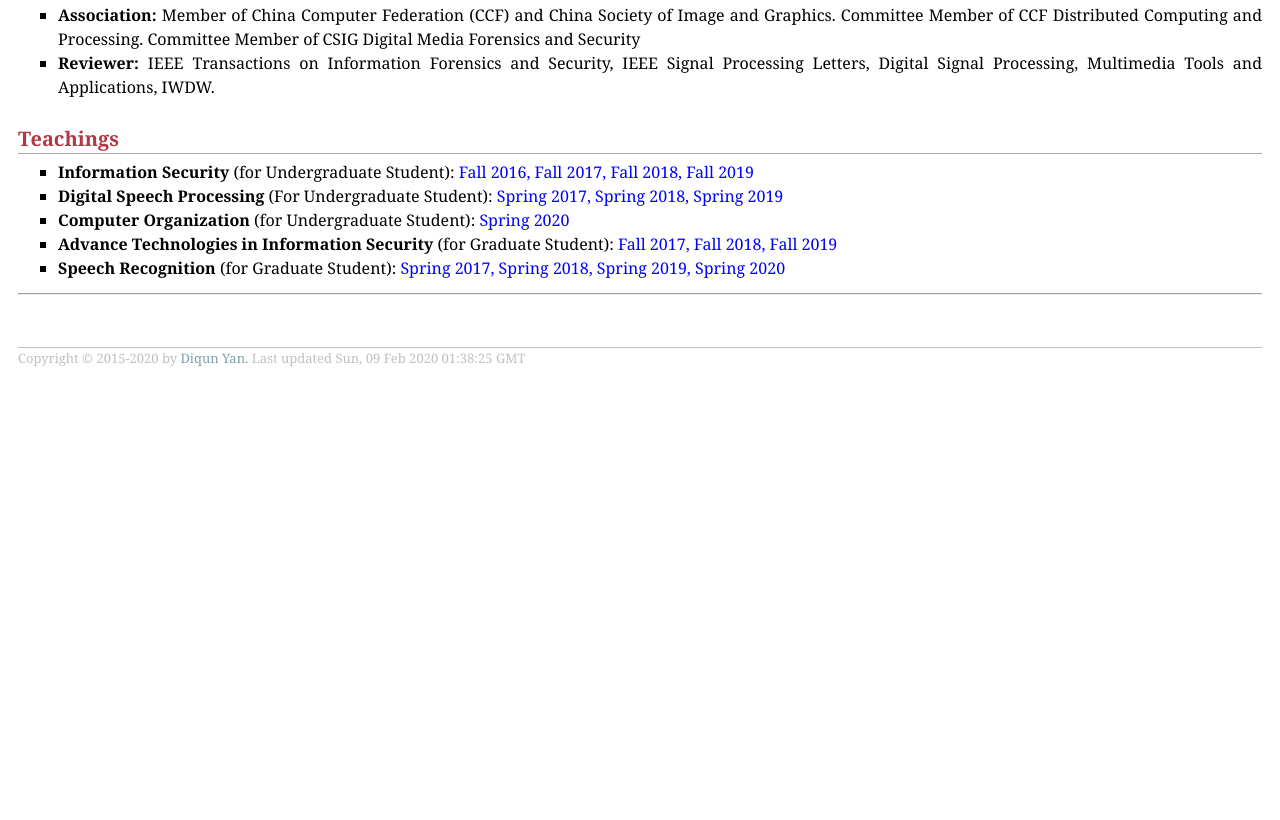
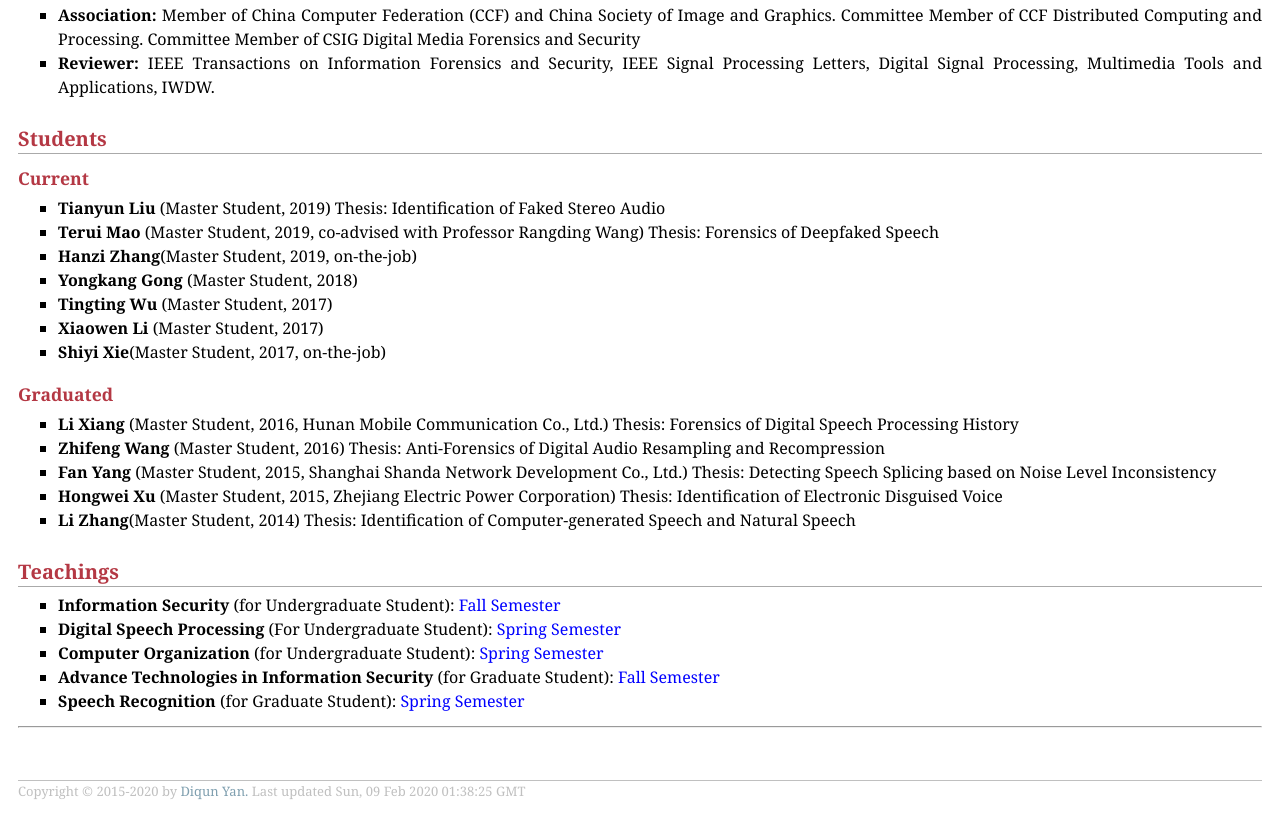
Before and after one commit to yandiqun/yandiqun.github.io, a plain HTML site: page index.html in a window 1280 px wide. Shown: the part 2171-2991 px from the top of the page. Before the commit the page ends 2558 px from the top, so only its background shows below. Drawn offline with nearby package versions, Linux system fonts and the light colour scheme; some packages are replaced by stand-ins of ours.

Commit message:
Update index.html

```diff
--- a/index.html
+++ b/index.html
@@ -108,13 +108,34 @@
                         <li><strong>Association:</strong> Member of China Computer Federation (CCF) and China Society of Image and Graphics. Committee Member of CCF Distributed Computing and Processing. Committee Member of CSIG Digital Media Forensics and Security</li>
                         <li><strong>Reviewer:</strong> IEEE Transactions on Information Forensics and Security, IEEE Signal Processing Letters, Digital Signal Processing, Multimedia Tools and Applications, IWDW.</li>
                         </ul>
+
+                    <h2>Students</h2>
+                    <h3>Current</h3>
+                    <ul style="text-align: justify" class="list">
+                        <li><strong>Tianyun Liu</strong> (Master Student, 2019) Thesis: Identification of Faked Stereo Audio</li>
+                        <li><strong>Terui Mao</strong> (Master Student, 2019, co-advised with Professor Rangding Wang) Thesis: Forensics of Deepfaked Speech</li>
+                        <li><strong>Hanzi Zhang</strong>(Master Student, 2019, on-the-job)</li>
+                        <li><strong>Yongkang Gong</strong> (Master Student, 2018)</li>
+                        <li><strong>Tingting Wu</strong> (Master Student, 2017)</li>
+                        <li><strong>Xiaowen Li</strong> (Master Student, 2017)</li>
+                        <li><strong>Shiyi Xie</strong>(Master Student, 2017, on-the-job)</li>
+                        </ul>
+                    <h3>Graduated</h3>
+                    <ul style="text-align: justify" class="list">
+                        <li><strong>Li Xiang</strong> (Master Student, 2016, Hunan Mobile Communication Co., Ltd.) Thesis: Forensics of Digital Speech Processing History</li>
+                        <li><strong>Zhifeng Wang</strong> (Master Student, 2016) Thesis: Anti-Forensics of Digital Audio Resampling and Recompression</li>
+                        <li><strong>Fan Yang</strong> (Master Student, 2015, Shanghai Shanda Network Development Co., Ltd.) Thesis: Detecting Speech Splicing based on Noise Level Inconsistency</li>
+                        <li><strong>Hongwei Xu</strong> (Master Student, 2015, Zhejiang Electric Power Corporation) Thesis: Identification of Electronic Disguised Voice</li>
+                        <li><strong>Li Zhang</strong>(Master Student, 2014) Thesis: Identification of Computer-generated Speech and Natural Speech</li>
+                        </ul>
+
                     <h2>Teachings</h2>
                     <ul style="text-align: justify" class="list">
-                            <li><strong>Information Security</strong> (for Undergraduate Student): <font color="blue">Fall 2016, Fall 2017, Fall 2018, Fall 2019</font></li>
-                            <li><strong>Digital Speech Processing</strong> (For Undergraduate Student): <font color="blue">Spring 2017, Spring 2018, Spring 2019</font></li>
-                            <li><strong>Computer Organization</strong> (for Undergraduate Student): <font color="blue">Spring 2020</font></li>
-                            <li><strong>Advance Technologies in Information Security</strong> (for Graduate Student): <font color="blue">Fall 2017, Fall 2018, Fall 2019</font></li>
-                            <li><strong>Speech Recognition</strong> (for Graduate Student): <font color="blue">Spring 2017, Spring 2018, Spring 2019, Spring 2020</font></li>
+                            <li><strong>Information Security</strong> (for Undergraduate Student): <font color="blue">Fall Semester</font></li>
+                            <li><strong>Digital Speech Processing</strong> (For Undergraduate Student): <font color="blue">Spring Semester</font></li>
+                            <li><strong>Computer Organization</strong> (for Undergraduate Student): <font color="blue">Spring Semester</font></li>
+                            <li><strong>Advance Technologies in Information Security</strong> (for Graduate Student): <font color="blue">Fall Semester</font></li>
+                            <li><strong>Speech Recognition</strong> (for Graduate Student): <font color="blue">Spring Semester</font></li>
                     </ul>
                 <hr />
 
```
